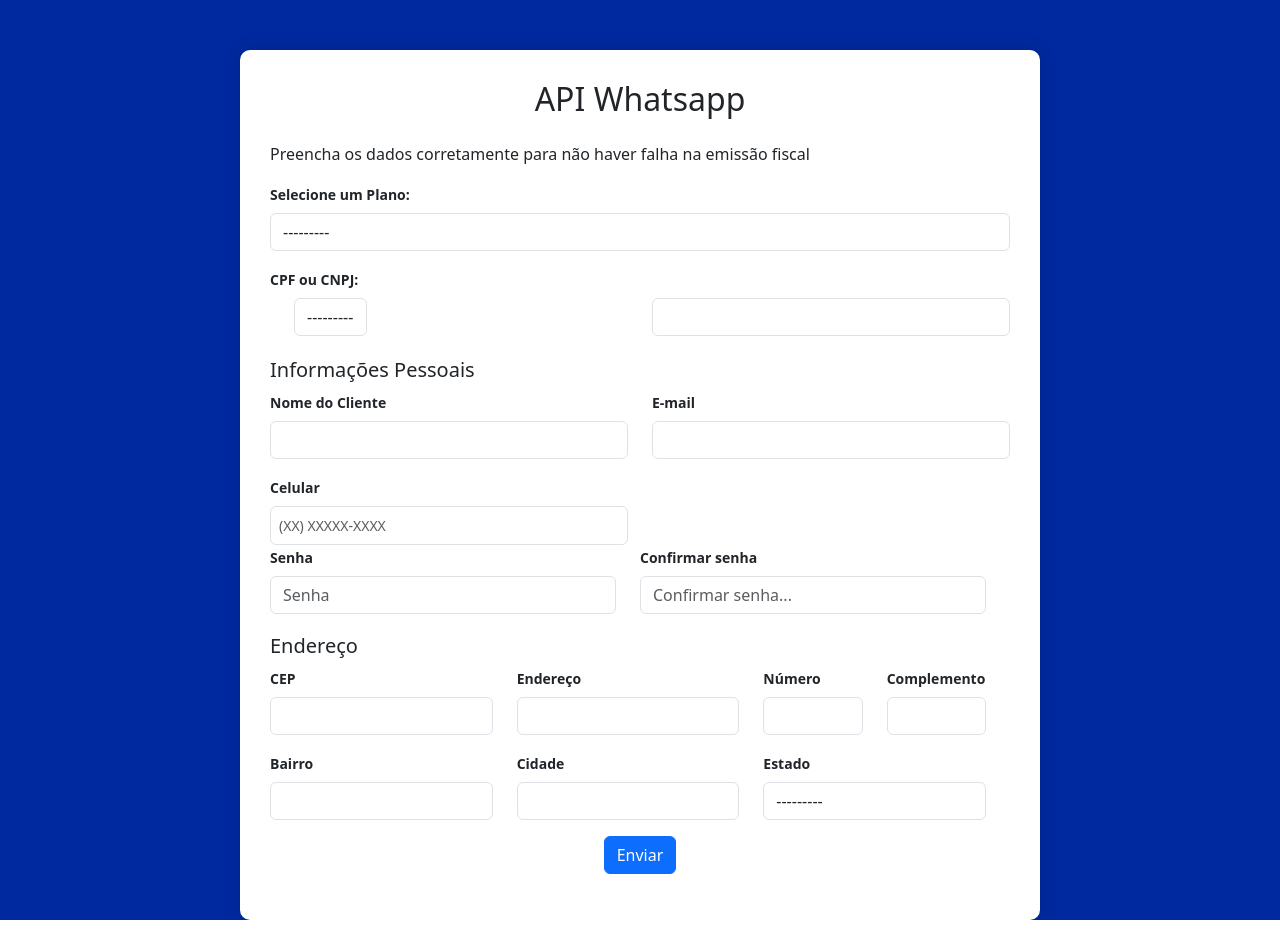
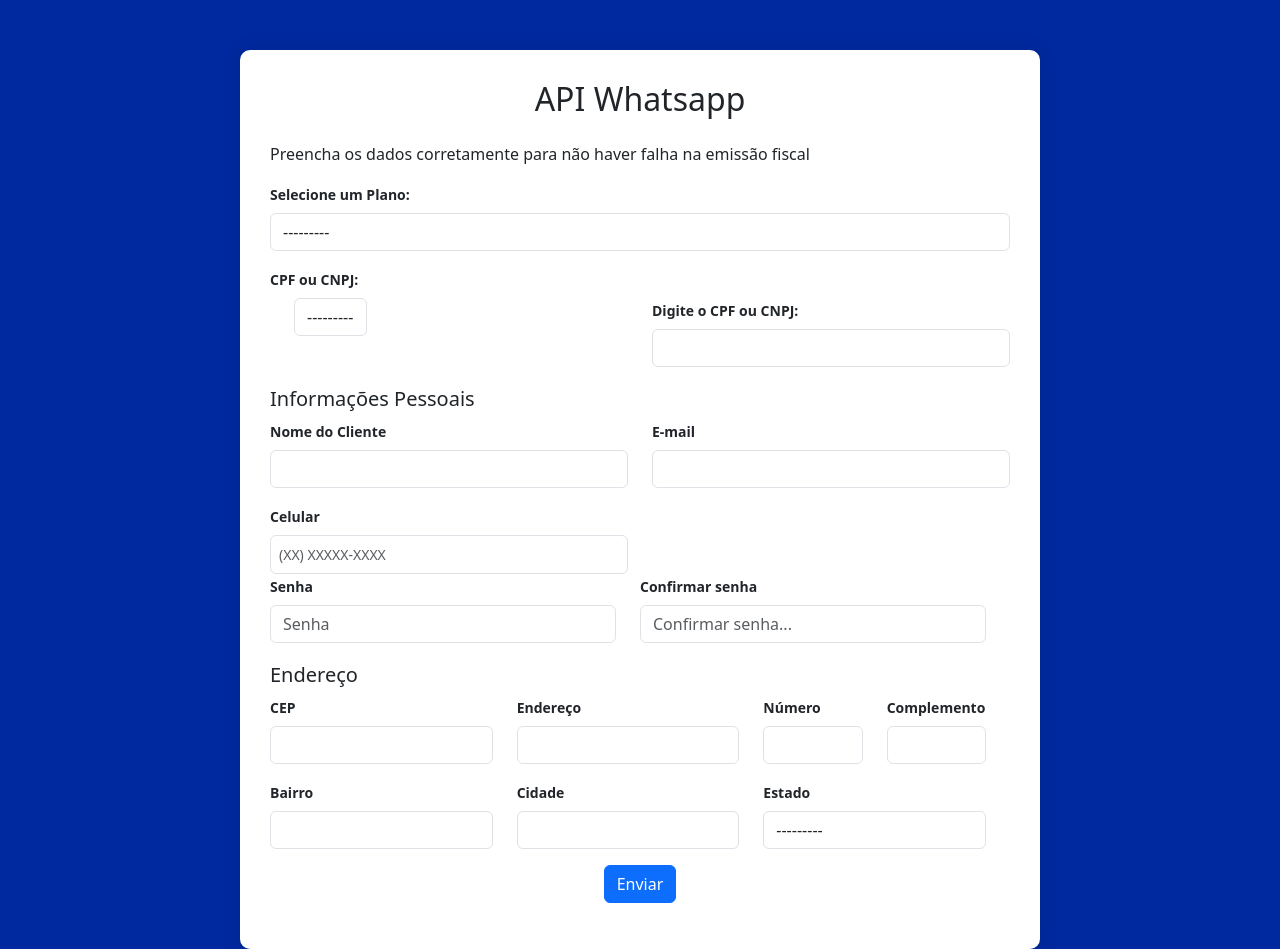
Before and after one commit to Andre08marques/marrera_django, a Django app: page /externaluser/register/ in a window 1280 px wide. Before the commit the page ends 920 px from the top, so only its background shows below. Run offline with Django 4.2, Linux system fonts and the light colour scheme; some libraries are stand-ins or nearby versions.

Commit message:
html cpf

```diff
--- a/defaulthtml/templates/registration/cadastro.html
+++ b/defaulthtml/templates/registration/cadastro.html
@@ -167,7 +167,10 @@
 
                                 </div>
                                 <div class="col-md-6">
-                                    {{form.cpf_or_cnpj }}
+                                    <label for="senha" class="form-label custom-label">Digite o CPF ou CNPJ:</label>
+
+                                        {{form.cpf_or_cnpj }}
+
                                 </div>
                             </div>
                         </div>
```
